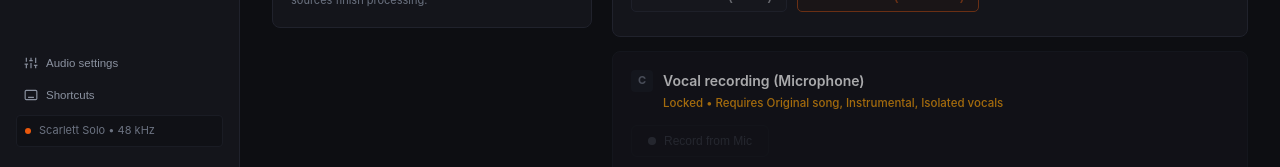
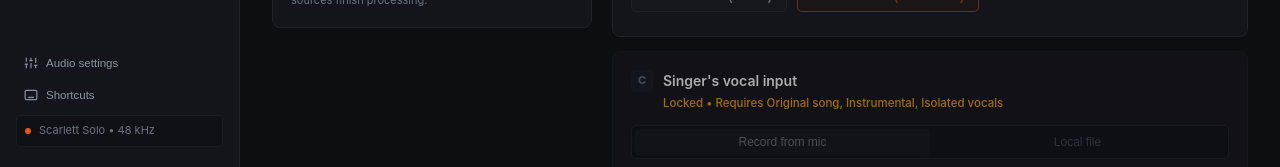
Before and after one commit to AnthonyLi88/KaraoScore, a Vue app: page / in a window 1280 px wide. Both pictures are taken after a click on the button "Import". Shown: the part 633-800 px from the top of the page. Built offline with nearby package versions, Linux system fonts and the light colour scheme.

Commit message:
Added Option to import a track so people dont have to sing every damn time

```diff
--- a/src/renderer/src/views/ImportView.vue
+++ b/src/renderer/src/views/ImportView.vue
@@ -24,11 +24,13 @@ const instrumentalFileName = ref('')
 const tabInstrumental = ref<'url' | 'file' | 'demucs'>('file')
 const isExtractingDemucs = ref(false)
 
-// Track C: Microphone Recording States
+// Track C: Microphone Recording / Singer Input States
 const isRecording = ref(false)
 const recordingDuration = ref(0)
 const statusRecording = ref('')
 const audioUrlRecording = ref('')
+const recordingFileName = ref('')
+const tabSinger = ref<'record' | 'file'>('record')
 const playBackingWhileRecording = ref(true)
 
 // Vocal Isolation States
@@ -160,15 +162,17 @@ const toggleRecording = () => {
 }
 
 // File Selection Handler
-const onFileSelected = (event: Event, type: 'normal' | 'instrumental') => {
+const onFileSelected = (event: Event, type: 'normal' | 'instrumental' | 'recording') => {
   const input = event.target as HTMLInputElement
   const file = input.files?.[0]
   if (!file) return
 
   if (type === 'normal') {
     normalFileName.value = file.name
-  } else {
+  } else if (type === 'instrumental') {
     instrumentalFileName.value = file.name
+  } else if (type === 'recording') {
+    recordingFileName.value = file.name
   }
   handleFileUpload(event, type)
 }
@@ -204,7 +208,7 @@ const downloadAudio = async (type: 'normal' | 'instrumental'): Promise<void> =>
   }
 }
 
-const handleFileUpload = async (event: Event, type: 'normal' | 'instrumental') => {
+const handleFileUpload = async (event: Event, type: 'normal' | 'instrumental' | 'recording') => {
   const input = event.target as HTMLInputElement
   const file = input.files?.[0]
   if (!file) return
@@ -212,9 +216,12 @@ const handleFileUpload = async (event: Event, type: 'normal' | 'instrumental') =
   if (type === 'normal') {
     statusNormal.value = `Normalizing: ${file.name}...`
     audioUrlNormal.value = ''
-  } else {
+  } else if (type === 'instrumental') {
     statusInstrumental.value = `Normalizing: ${file.name}...`
     audioUrlInstrumental.value = ''
+  } else if (type === 'recording') {
+    statusRecording.value = `Loading: ${file.name}...`
+    audioUrlRecording.value = ''
   }
 
   const result = await window.api.normalizeAudio(file, type)
@@ -226,12 +233,19 @@ const handleFileUpload = async (event: Event, type: 'normal' | 'instrumental') =
     } else {
       statusNormal.value = `Error: ${result.error}`
     }
-  } else {
+  } else if (type === 'instrumental') {
     if (result.success && result.audioUrl) {
       statusInstrumental.value = 'Ready'
       audioUrlInstrumental.value = result.audioUrl
     } else {
       statusInstrumental.value = `Error: ${result.error}`
+    }
+  } else if (type === 'recording') {
+    if (result.success && result.audioUrl) {
+      statusRecording.value = `Ready (${file.name})`
+      audioUrlRecording.value = result.audioUrl
+    } else {
+      statusRecording.value = `Error: ${result.error}`
     }
   }
 }
@@ -597,13 +611,13 @@ const extractInstrumentalDemucs = async () => {
           </div>
         </div>
 
-        <!-- Track C: User Mic Recording -->
+        <!-- Track C: Singer's Vocal Input -->
         <div class="panel track-panel" :class="{ 'track-locked': !canRecord }">
           <div class="track-header">
             <span class="tag-letter recording-badge" :class="{ 'is-live': isRecording, 'is-locked': !canRecord }">C</span>
             <div class="track-info">
-              <h3>Vocal recording (Microphone)</h3>
-              <p v-if="canRecord">Record your voice through your mic to test singing and scoring.</p>
+              <h3>Singer's vocal input</h3>
+              <p v-if="canRecord">Record through your mic or upload an audio file to test singing and scoring.</p>
               <p v-else class="lock-msg">
                 Locked &bull; Requires {{ missingRequirements.join(', ') }}
               </p>
@@ -613,8 +627,28 @@ const extractInstrumentalDemucs = async () => {
             </span>
           </div>
 
-          <!-- Record Actions -->
-          <div class="record-action-row">
+          <!-- Tabs: Record from mic vs Local file -->
+          <div class="tabs">
+            <button
+              class="tab"
+              :class="{ active: tabSinger === 'record' }"
+              :disabled="!canRecord"
+              @click="tabSinger = 'record'"
+            >
+              Record from mic
+            </button>
+            <button
+              class="tab"
+              :class="{ active: tabSinger === 'file' }"
+              :disabled="!canRecord"
+              @click="tabSinger = 'file'"
+            >
+              Local file
+            </button>
+          </div>
+
+          <!-- Record Tab Content -->
+          <div v-if="tabSinger === 'record'" class="record-action-row">
             <button
               class="btn btn-record"
               :class="{ recording: isRecording }"
@@ -631,9 +665,20 @@ const extractInstrumentalDemucs = async () => {
             </label>
           </div>
 
-          <!-- Audio Player Preview for Recording -->
+          <!-- Local File Tab Content -->
+          <div v-else class="input-action-row">
+            <input
+              type="file"
+              accept="audio/*"
+              class="file-input"
+              :disabled="!canRecord"
+              @change="(e) => onFileSelected(e, 'recording')"
+            />
+          </div>
+
+          <!-- Audio Player Preview for Recording or Uploaded Audio -->
           <div v-if="audioUrlRecording" class="player-wrap">
-            <span class="preview-tag">Take preview:</span>
+            <span class="preview-tag">{{ tabSinger === 'file' ? 'Singer audio preview:' : 'Take preview:' }}</span>
             <audio :src="audioUrlRecording" controls class="audio-control"></audio>
           </div>
         </div>
@@ -939,6 +984,11 @@ const extractInstrumentalDemucs = async () => {
   color: #fff;
 }
 
+.tab:disabled {
+  opacity: 0.4;
+  cursor: not-allowed;
+}
+
 .input-action-row {
   display: flex;
   gap: 8px;
```
